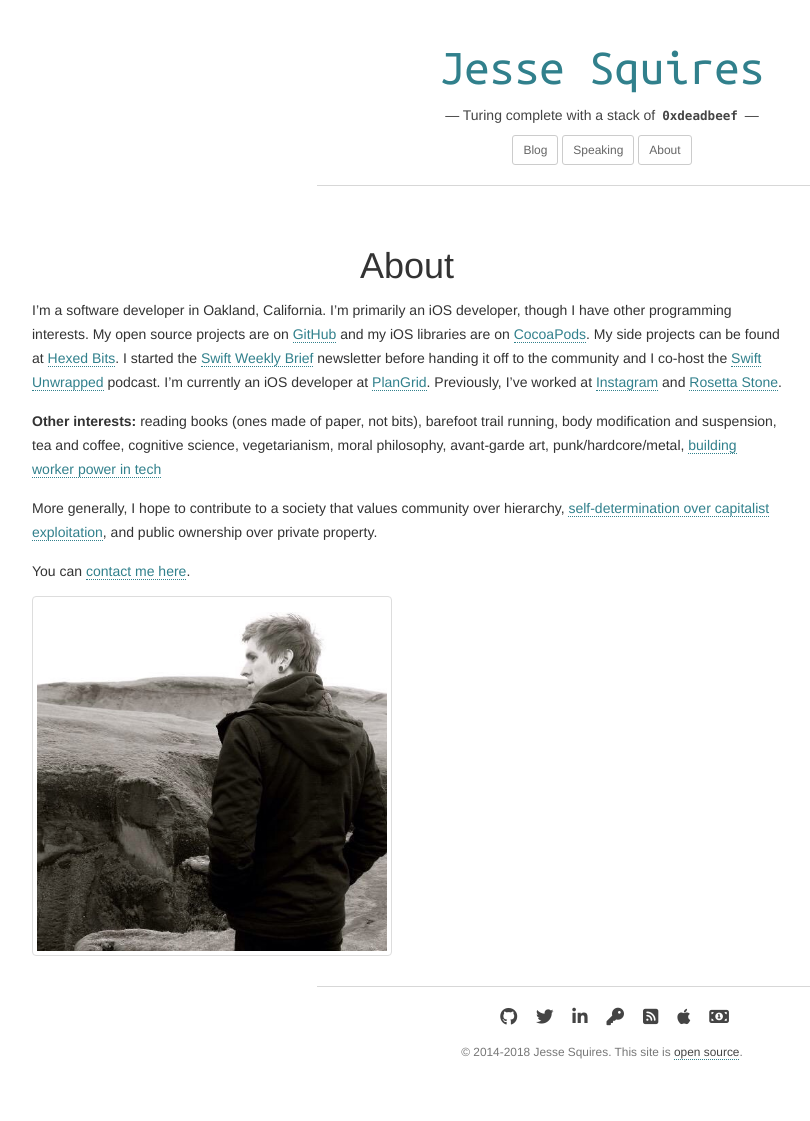
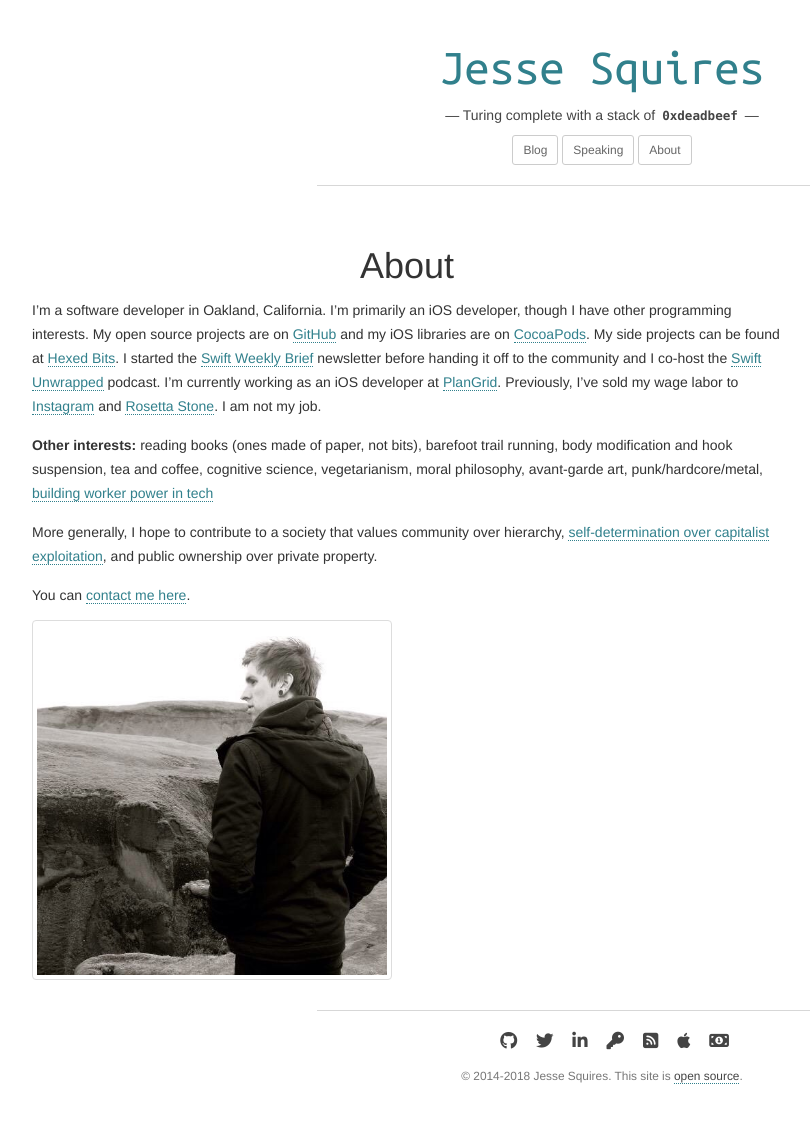
Before and after one commit to jessesquires/jessesquires.com, a Jekyll site: the page built from about.md, in a window 1280 px wide. Shown: the whole page, without its empty margins (38-848 px from the left). Built offline with Jekyll 4.4.1, drawn with Linux system fonts in a browser that asks for light colours; nearby versions of some CDN libraries; library files that are not in the unit come from our copies; before the commit the page ends 1097 px from its top, so only the background shows below that.

Commit message:
update about

```diff
--- a/about.md
+++ b/about.md
@@ -3,9 +3,9 @@ layout: standalone
 title: About
 ---
 
-I'm a software developer in Oakland, California. I'm primarily an iOS developer, though I have other programming interests. My open source projects are on [GitHub]({{ site.social_links.github}}) and my iOS libraries are on [CocoaPods](https://cocoapods.org/owners/1808). My side projects can be found at [Hexed Bits](https://hexedbits.com). I started the [Swift Weekly Brief](https://swiftweekly.github.io) newsletter before handing it off to the community and I co-host the [Swift Unwrapped](https://spec.fm/podcasts/swift-unwrapped) podcast. I'm currently an iOS developer at [PlanGrid](https://plangrid.com). Previously, I've worked at [Instagram](https://instagram.com) and [Rosetta Stone](https://rosettastone.com).
+I'm a software developer in Oakland, California. I'm primarily an iOS developer, though I have other programming interests. My open source projects are on [GitHub]({{ site.social_links.github}}) and my iOS libraries are on [CocoaPods](https://cocoapods.org/owners/1808). My side projects can be found at [Hexed Bits](https://hexedbits.com). I started the [Swift Weekly Brief](https://swiftweekly.github.io) newsletter before handing it off to the community and I co-host the [Swift Unwrapped](https://spec.fm/podcasts/swift-unwrapped) podcast. I'm currently working as an iOS developer at [PlanGrid](https://plangrid.com). Previously, I've sold my wage labor to [Instagram](https://instagram.com) and [Rosetta Stone](https://rosettastone.com). I am not my job.
 
-**Other interests:** reading books (ones made of paper, not bits), barefoot trail running, body modification and suspension, tea and coffee, cognitive science, vegetarianism, moral philosophy, avant-garde art, punk/hardcore/metal, [building worker power in tech](https://www.techworkerscoalition.org)
+**Other interests:** reading books (ones made of paper, not bits), barefoot trail running, body modification and hook suspension, tea and coffee, cognitive science, vegetarianism, moral philosophy, avant-garde art, punk/hardcore/metal, [building worker power in tech](https://www.techworkerscoalition.org)
 
 More generally, I hope to contribute to a society that values community over hierarchy, [self-determination over capitalist exploitation](https://crimethinc.com/tce), and public ownership over private property.
 
```
